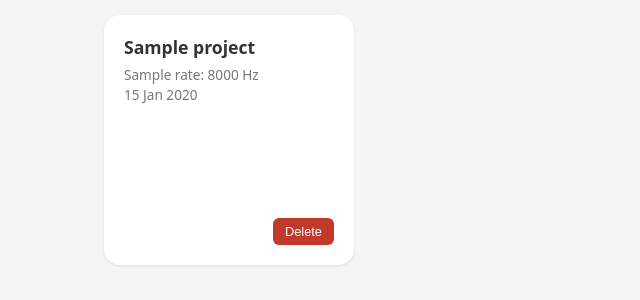
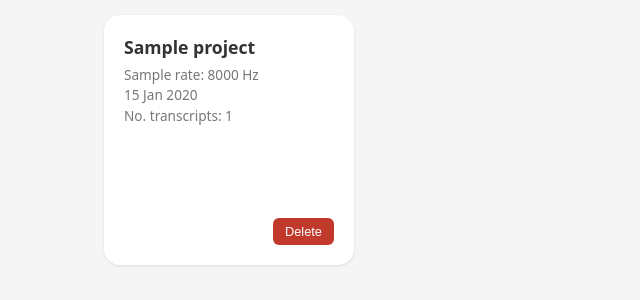
Before and after one commit to Appoox/Mozhi, a Django app: template transcription/templates/transcription/project_list.html in a window 1280 px wide. Shown: the part 141-441 px from the top of the page, without its empty margins (0-640 px from the left). Run offline with Django 5.2, Linux system fonts and the light colour scheme; the template is opened without the code that fills it: values that come from a table or form of the project are taken from there, others are empty; tables that the repository leaves empty hold one stand-in row (values such as "Sample post"); parts of the project's set-up code (start-up, migrations or seed data) failed here and were passed over.

Commit message:
Add transcript count

```diff
--- a/export/templates/export/project_detail.html
+++ b/export/templates/export/project_detail.html
@@ -38,6 +38,7 @@
         <span>Sample Rate: {{ project.sample_rate }} Hz</span>
         <span>Created: {{ project.created_at|date:"d M Y" }}</span>
         <span>Path: {{ project.folder_path }}/{{ project.name }}</span>
+        <span class="project-meta">No. transcripts: {{ project.transcripts.count }}</span>
     </div>
 
     <div class="transcript-container">
--- a/export/templates/export/project_list.html
+++ b/export/templates/export/project_list.html
@@ -23,6 +23,7 @@
                         <h2>{{ project.name }}</h2>
                         <span class="project-meta">Sample rate: {{ project.sample_rate }} Hz</span>
                         <div class="project-meta">{{ project.created_at|date:"d M Y" }}</div>
+                        <span class="project-meta">No. transcripts: {{ project.transcripts.count }}</span>
                     </div>
                     <div>
                         <button class="btn btn-danger delete-project-btn" data-id="{{ project.id }}"
--- a/transcription/templates/transcription/project_detail.html
+++ b/transcription/templates/transcription/project_detail.html
@@ -19,6 +19,7 @@
         <span>Sample Rate: {{ project.sample_rate }} Hz</span>
         <span>Created: {{ project.created_at|date:"d M Y" }}</span>
         <span>Path: {{ project.folder_path }}/{{ project.name }}</span>
+        <span>No. transcripts: {{ project.transcripts.count }}</span>
     </div>
 
     <div class="transcript-container">
--- a/transcription/templates/transcription/project_list.html
+++ b/transcription/templates/transcription/project_list.html
@@ -37,6 +37,7 @@
                         <h2>{{ project.name }}</h2>
                         <span class="project-meta">Sample rate: {{ project.sample_rate }} Hz</span>
                         <div class="project-meta">{{ project.created_at|date:"d M Y" }}</div>
+                        <span class="project-meta">No. transcripts: {{ project.transcripts.count }}</span>
                     </div>
                     <div>
                         <button class="btn btn-danger delete-project-btn" data-id="{{ project.id }}"
```
